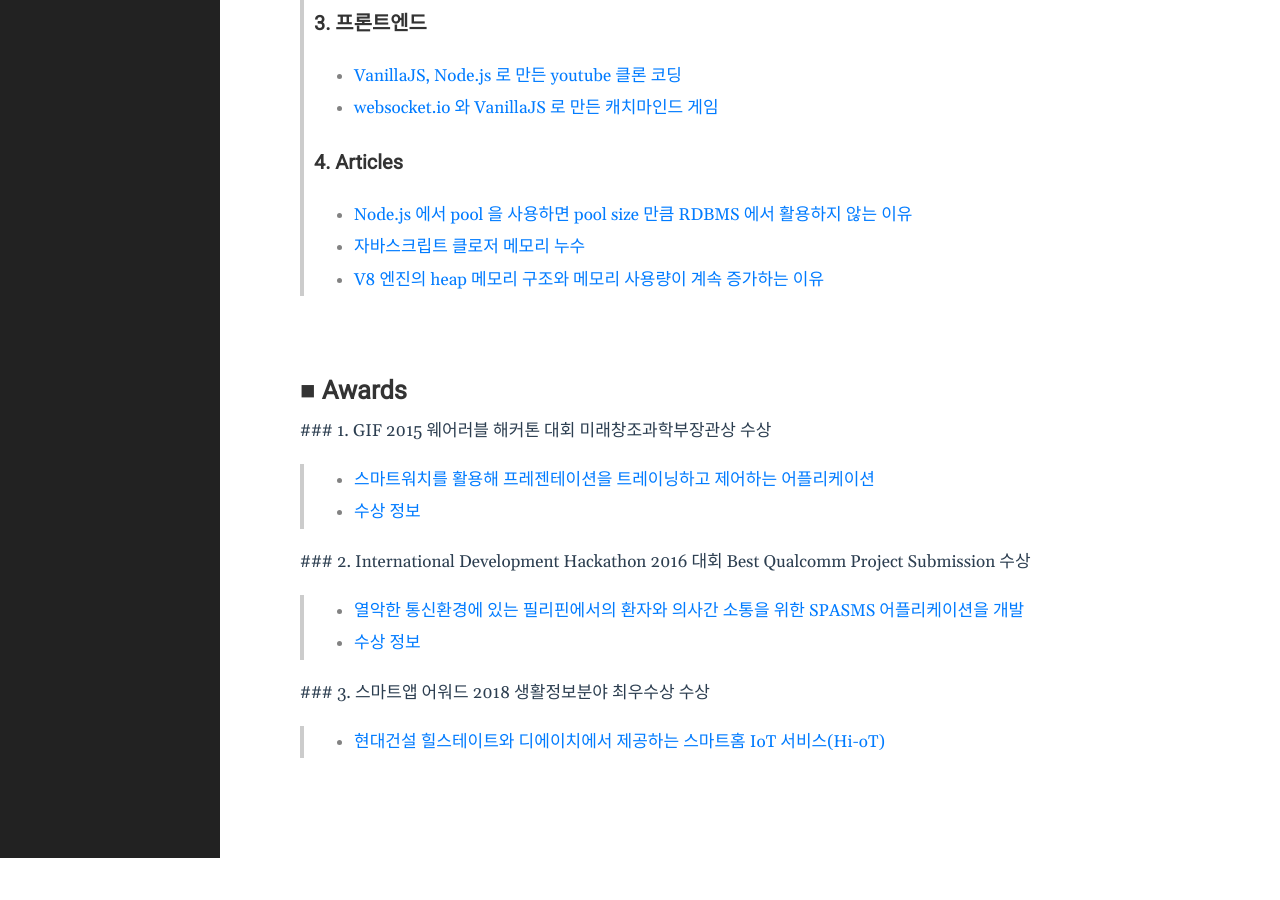
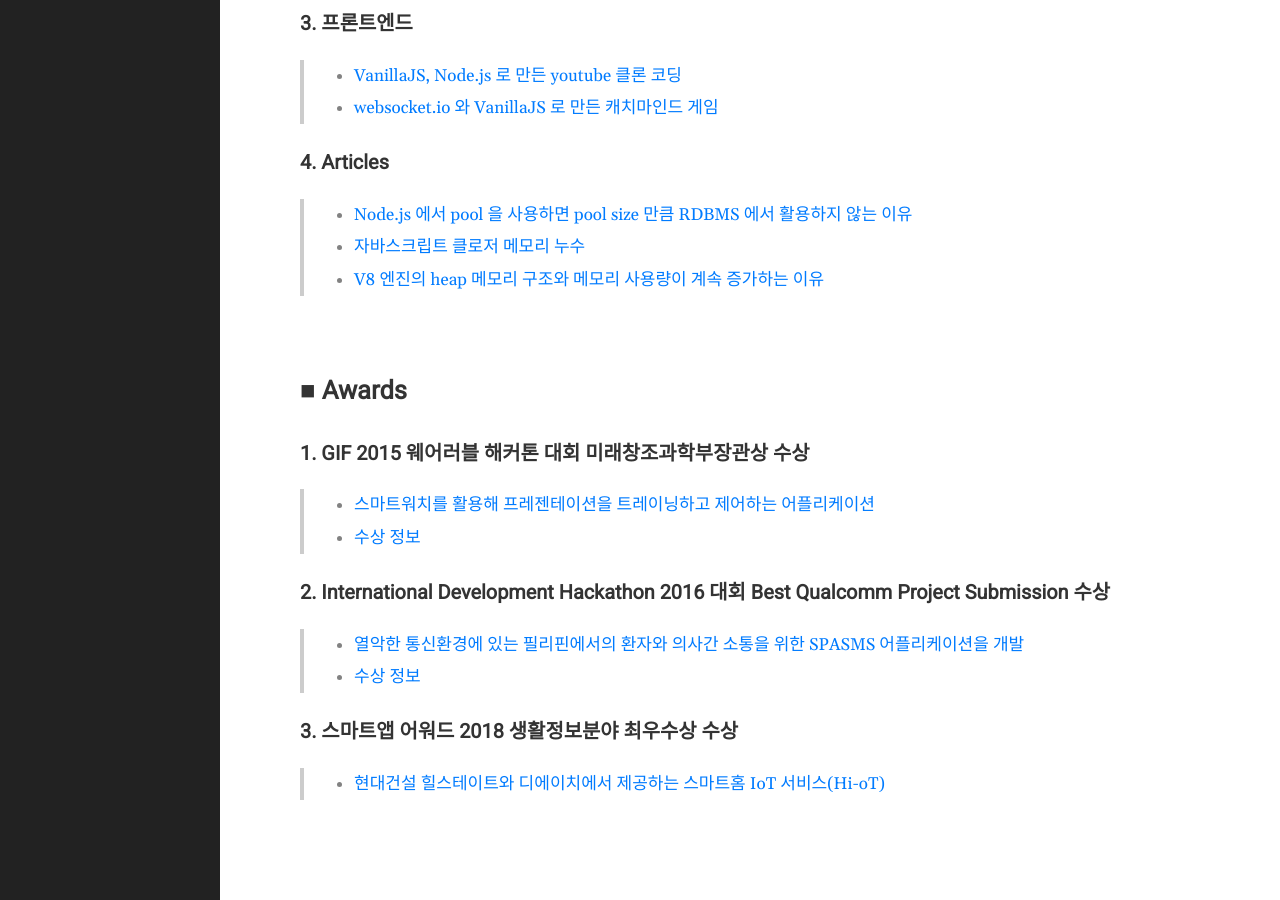
Before and after one commit to 5-SH/5-sh.github.io-deprecated, a Jekyll site: the page built from about.md, in a window 1280 px wide and 900 px high, scrolled down 3453 px. Built offline with Jekyll 4.4.1, drawn with Linux system fonts in a browser that asks for light colours; before the commit the page ends 4311 px from its top, so only the background shows below that.

Commit message:
줄 바꿈 수정

```diff
--- a/about.md
+++ b/about.md
@@ -5,19 +5,19 @@ permalink: /about/
 ---
 
 # ■ About Me
-> ## Introduction
+## Introduction
 >   - 안녕하세요.
 >   - 5 년차 IoT 플랫폼 개발자입니다.
 >   - 현대오토에버에 재직 중 입니다.
 >   - 현대건설 스마트홈 플랫폼(Hi-oT) 을 개발 했습니다.
 >   - 현대자동차그룹 스마트 팩토리 플랫폼을 개발하고 있습니다.
 >   - 객체지향적인 개발과 패턴 & 아키텍처를 주로 고민하고 공부합니다.
->
-> ## Contact
+
+## Contact
 >   - Email | llll_lll_lll@naver.com
 >   - GitHub | https://github.com/5-SH
 >   - Blog | https://5-sh.github.io/
->
+
 
 <br/>
 
@@ -49,37 +49,37 @@ permalink: /about/
 <br/>
 
 # ■ Work Experience & Projects
-## [현대건설 스마트홈 IoT 서비스(Hi-oT)](https://www.hyundai.co.kr/TechInnovation/Etc/>Hiot.hub   )
->### 1. 플랫폼 개발
+## [현대건설 스마트홈 IoT 서비스(Hi-oT)](https://www.hyundai.co.kr/TechInnovation/Etc/Hiot.hub   )
+### 1. 플랫폼 개발
 >  - 회원가입, 인증 서비스 개발
 >  - 공용부 서비스 개발
 >  - 공간별 디바이스 제어 서비스 개발
->
->### 2. 고도화 기능 개발
+
+### 2. 고도화 기능 개발
 >  - [차량에서 가전을 제어할 수 있는 카투홈 서비스 개발](https://www.hyundai.com/kr/ko/>customer-service/bluelink/bluelink-service/smart-control/car-to-home)
 >  - KT 기가지니, 현대건설 보이스홈 연동 서비스 개발
->
->### 3. 운영 & 테스트
+
+### 3. 운영 & 테스트
 >  - 인증, 디바이스 제어, 타 社 플랫폼 연동 에러 트러블 슈팅
 >  - 홈 디바이스 제어 현장 테스트 수행 & 대응
 >  - 카투홈 품질확보 테스트 대응
->
->### 4. 연구
+
+### 4. 연구
 >  - EDA 플랫폼 도입 검토
 >  - 스마트홈을 위한 EDA 플랫폼 PoC 개발
 
 ## [현대자동차그룹 스마트 팩토리 플랫폼](http://www.hyundai-autoever.com/common/goPage.view?page=ko/service/IOT_platform)
->### 1. 플랫폼 개발
+### 1. 플랫폼 개발
 >  - DBMS 커넥터 개발(JDBC, ODBC)
 >  - 텍스트 파일 Read, parser 개발
 >  - 개발 표준 수립(형상관리 전략, 개발, 환경 가이드)
 >  - 메모리 누수 이슈 해결 중
->
->### 2. 플랫폼 전개
+
+### 2. 플랫폼 전개
 >  - 현대모비스 진천 공장 적용
 >  - 현대모비스 울산 공장 적용
->
->### 3. 대시보드 개발
+
+### 3. 대시보드 개발
 >  - 프론트엔드 기술 검증 (Angular, React, Vue.js)
 >  - 대시보드 웹서비스 개발 (Vue.js)
 
@@ -90,16 +90,16 @@ permalink: /about/
 >   - [JAVA 로 작성한 엔터프라이즈 어플리케이션 아키텍처 코드](https://github.com/5-SH/Enterprise_Application_Architecture)
 >   - [JAVA 로 작성한 디자인 패턴 코드](https://github.com/5-SH/design_pattern_java)
 >   - [CQRS 패턴을 활용한 이벤트 드리븐 아키텍처](https://github.com/5-SH/java_cqrs)
->
+
 ### 2. 객체지향 && 함수형 프로그래밍
 >   - [Objects - 코드로 이해하는 객체지향 설계](https://github.com/5-SH/Objects)
 >   - [함수형 프로그래밍과 JavaScript ES6+ 기초편](https://github.com/5-SH/Objects)
 >   - [함수형 프로그래밍과 JavaScript ES6+ 응용편](https://github.com/5-SH/functional_promgramming_application)
->
+
 ### 3. 프론트엔드
 >   - [VanillaJS, Node.js 로 만든 youtube 클론 코딩](https://github.com/5-SH/wetube)
 >   - [websocket.io 와 VanillaJS 로 만든 캐치마인드 게임](https://github.com/5-SH/guess-mine)
->
+
 ### 4. Articles
 >   - [Node.js 에서 pool 을 사용하면 pool size 만큼 RDBMS 에서 활용하지 않는 이유](https://5-sh.github.io/nodejs/2021/06/23/unixODBC-pool-nodejs-session-pool.html)
 >   - [자바스크립트 클로저 메모리 누수](https://5-sh.github.io/javascript/2021/04/27/javascript-closure-memory-leak.html)
@@ -108,13 +108,13 @@ permalink: /about/
 <br/>
 
 # ■ Awards
-   ### 1. GIF 2015 웨어러블 해커톤 대회 미래창조과학부장관상 수상
-  > - [스마트워치를 활용해 프레젠테이션을 트레이닝하고 제어하는 어플리케이션](https://github.com/5-SH/PREZENTAINER)
-  > - [수상 정보](https://pnu.edu/kor/CMS/Board/Board.do?mCode=MN109&page=27&mgr_seq=12&mode=view&mgr_seq=12&board_seq=331918)
+### 1. GIF 2015 웨어러블 해커톤 대회 미래창조과학부장관상 수상
+> - [스마트워치를 활용해 프레젠테이션을 트레이닝하고 제어하는 어플리케이션](https://github.com/5-SH/PREZENTAINER)
+> - [수상 정보](https://pnu.edu/kor/CMS/Board/Board.do?mCode=MN109&page=27&mgr_seq=12&mode=view&mgr_seq=12&board_seq=331918)
 
-  ### 2. International Development Hackathon 2016 대회 Best Qualcomm Project Submission 수상
-  > - [열악한 통신환경에 있는 필리핀에서의 환자와 의사간 소통을 위한 SPASMS 어플리케이션을 개발](https://devpost.com/software/idhack2016-9nb7rk)
-  > - [수상 정보](http://his.pusan.ac.kr/bbs/cse/2609/569240/artclView.do)
+### 2. International Development Hackathon 2016 대회 Best Qualcomm Project Submission 수상
+> - [열악한 통신환경에 있는 필리핀에서의 환자와 의사간 소통을 위한 SPASMS 어플리케이션을 개발](https://devpost.com/software/idhack2016-9nb7rk)
+> - [수상 정보](http://his.pusan.ac.kr/bbs/cse/2609/569240/artclView.do)
 
-  ### 3. 스마트앱 어워드 2018 생활정보분야 최우수상 수상
-  > - [현대건설 힐스테이트와 디에이치에서 제공하는 스마트홈 IoT 서비스(Hi-oT)](http://www.i-award.or.kr/smart/prize/2018/Awarded02.aspx)
+### 3. 스마트앱 어워드 2018 생활정보분야 최우수상 수상
+> - [현대건설 힐스테이트와 디에이치에서 제공하는 스마트홈 IoT 서비스(Hi-oT)](http://www.i-award.or.kr/smart/prize/2018/Awarded02.aspx)
```
